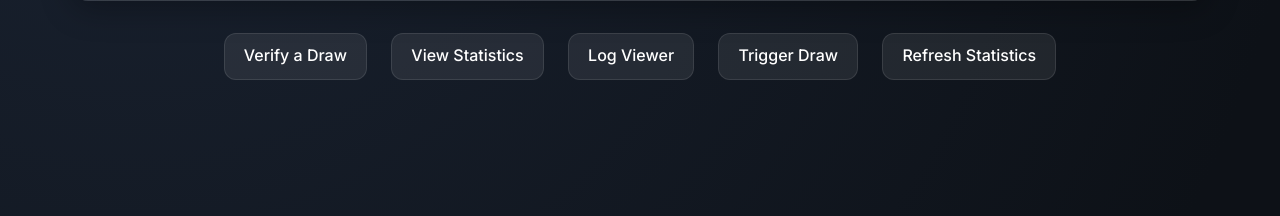
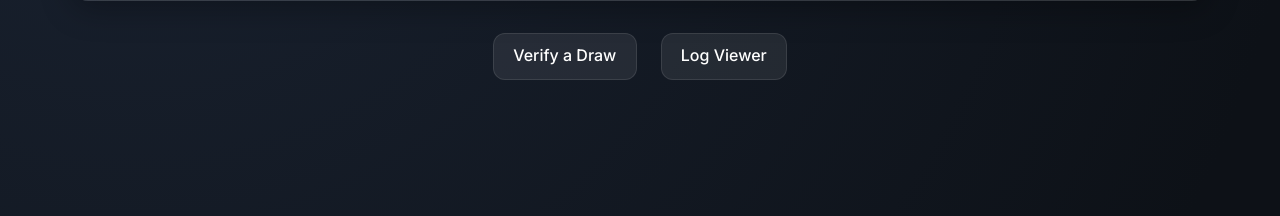
Before and after one commit to RaynorZhong/lucky2049, a FastAPI app: template templates/index.html in a window 1280 px wide. Shown: the part 470-686 px from the top of the page. Run offline with FastAPI, Linux system fonts and the light colour scheme; the template is opened without the code that fills it, so the values that code supplies are empty; parts of the project's set-up code (start-up, migrations or seed data) failed here and were passed over.

Commit message:
Remove Stats / Trigger / Refresh links from homepage nav
These three entry points are slated for a redesign, so drop them from the
homepage for now: /stats (View Statistics) and the two unauthenticated
side-effecting admin actions /trigger-draw and /refresh-statistics. Homepage
nav now exposes only Verify a Draw and Log Viewer. Backend routes are left in
place pending the redesign.

Co-Authored-By: Claude Opus 4.8 <noreply@anthropic.com>

```diff
--- a/templates/index.html
+++ b/templates/index.html
@@ -69,10 +69,7 @@
 
         <nav class="nav-links">
             <a href="/verify" class="btn">Verify a Draw</a>
-            <a href="/stats" class="btn">View Statistics</a>
             <a href="/logs" rel="nofollow" class="btn">Log Viewer</a>
-            <a href="/trigger-draw" rel="nofollow" target="_blank" class="btn">Trigger Draw</a>
-            <a href="/refresh-statistics" rel="nofollow" target="_blank" class="btn">Refresh Statistics</a>
         </nav>
     </div>
 </body>
```
